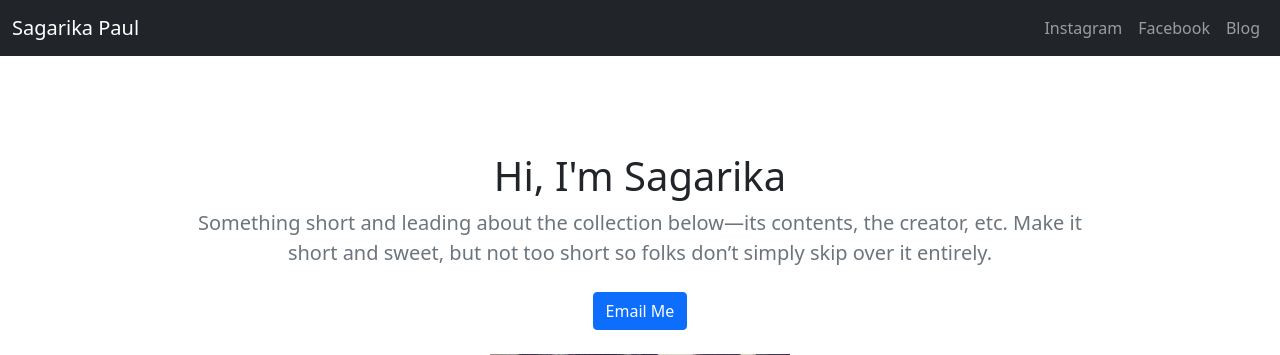
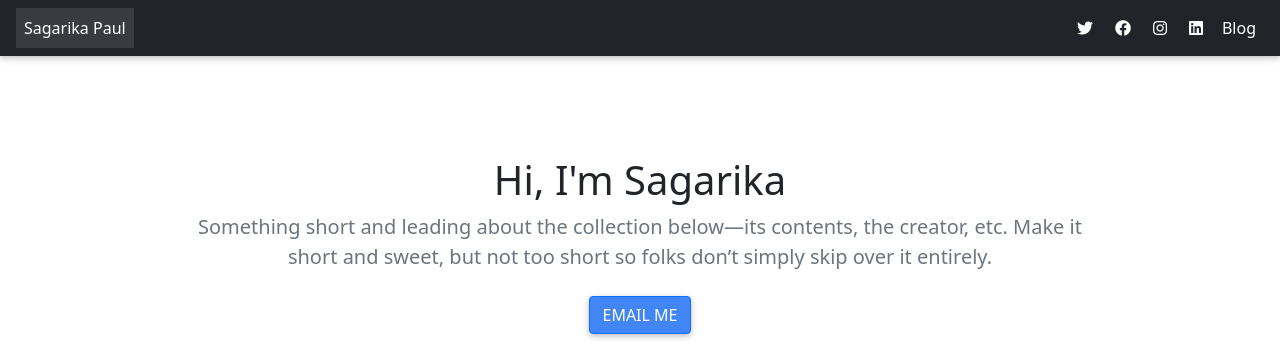
Before and after one commit to anamdey03/Portfolio, a Django app: page / in a window 1280 px wide. Shown: the top 355 px of the page. Run offline with Django 3.2, Linux system fonts and the light colour scheme; data that the repository does not hold is empty; some libraries are stand-ins or nearby versions.

Commit message:
Update Social Meadia Icons

```diff
--- a/jobs/templates/jobs/home.html
+++ b/jobs/templates/jobs/home.html
@@ -11,6 +11,14 @@
     <title>Sagarika Paul</title>
 
     <link rel="canonical" href="https://getbootstrap.com/docs/5.0/examples/album/">
+    <!-- Font Awesome -->
+    <link rel="stylesheet" href="https://use.fontawesome.com/releases/v5.8.2/css/all.css">
+    <!-- Google Fonts -->
+    <link rel="stylesheet" href="https://fonts.googleapis.com/css?family=Roboto:300,400,500,700&display=swap">
+    <!-- Bootstrap core CSS -->
+    <link href="https://cdnjs.cloudflare.com/ajax/libs/twitter-bootstrap/4.5.0/css/bootstrap.min.css" rel="stylesheet">
+    <!-- Material Design Bootstrap -->
+    <link href="https://cdnjs.cloudflare.com/ajax/libs/mdbootstrap/4.19.1/css/mdb.min.css" rel="stylesheet">
 
 
 
@@ -48,25 +56,43 @@
   <body>
 
 <header>
-  <nav class="navbar navbar-expand-lg navbar-dark bg-dark">
-  <div class="container-fluid">
-    <a class="navbar-brand" href="{% url 'home' %}">Sagarika Paul</a>
-    <button class="navbar-toggler" type="button" data-bs-toggle="collapse" data-bs-target="#navbarNav" aria-controls="navbarNav" aria-expanded="false" aria-label="Toggle navigation">
+  <nav class="mb-1 navbar navbar-expand-lg navbar-dark bg-dark">
+      <button class="navbar-toggler" type="button" data-toggle="collapse" data-target="#navbarSupportedContent-3" aria-controls="navbarSupportedContent-3" aria-expanded="false" aria-label="Toggle navigation">
         <span class="navbar-toggler-icon"></span>
       </button>
-    <div class="collapse navbar-collapse" id="navbarNav">
-      <ul class="navbar-nav ms-auto">
+      <div class="collapse navbar-collapse" id="navbarSupportedContent-3">
+        <ul class="navbar-nav mr-auto">
+          <li class="nav-item active">
+            <a class="nav-link waves-effect waves-light" href="{% url 'home' %}">Sagarika Paul
+              <span class="sr-only">(current)</span>
+            </a>
+          </li>
+        </ul>
+        <ul class="navbar-nav ml-auto nav-flex-icons">
           <li class="nav-item">
-          <a class="nav-link" href="https://www.instagram.com/sagarika_paul94/">Instagram</a>
+            <a class="nav-link waves-effect waves-light" href="https://twitter.com/SagarikaPaul18" title="Follow on Twitter">
+              <i class="fab fa-twitter"></i>
+            </a>
           </li>
           <li class="nav-item">
-          <a class="nav-link" href="https://www.facebook.com/sagarika.paul.73">Facebook</a>
+            <a class="nav-link waves-effect waves-light" href="https://www.facebook.com/sagarika.paul.73" title="Follow on Facebook">
+              <i class="fab fa-facebook"></i>
+            </a>
           </li>
           <li class="nav-item">
-          <a class="nav-link" href="{% url 'allblogs' %}">Blog</a>
+            <a class="nav-link waves-effect waves-light" href="https://www.instagram.com/sagarika_paul94" title="Follow on Instagram">
+              <i class="fab fa-instagram"></i>
+            </a>
+          </li>
+          <li class="nav-item">
+            <a class="nav-link waves-effect waves-light" href="https://www.linkedin.com/in/sagarika-paul-12a174b0" title="Follow on LinkedIn">
+              <i class="fab fa-linkedin"></i>
+            </a>
+          </li>
+          <li class="nav-item">
+          <a class="nav-link waves-effect waves-light" href="{% url 'allblogs' %}">Blog</a>
         </li>
         </ul>
-    </div>
       </div>
     </nav>
 </header>
```
Also changed, not shown: blog/templates/blog/allblogs.html (+36 -10 lines), blog/templates/blog/detail.html (+36 -10 lines). Lines whose indentation alone changed are shown as unchanged.
